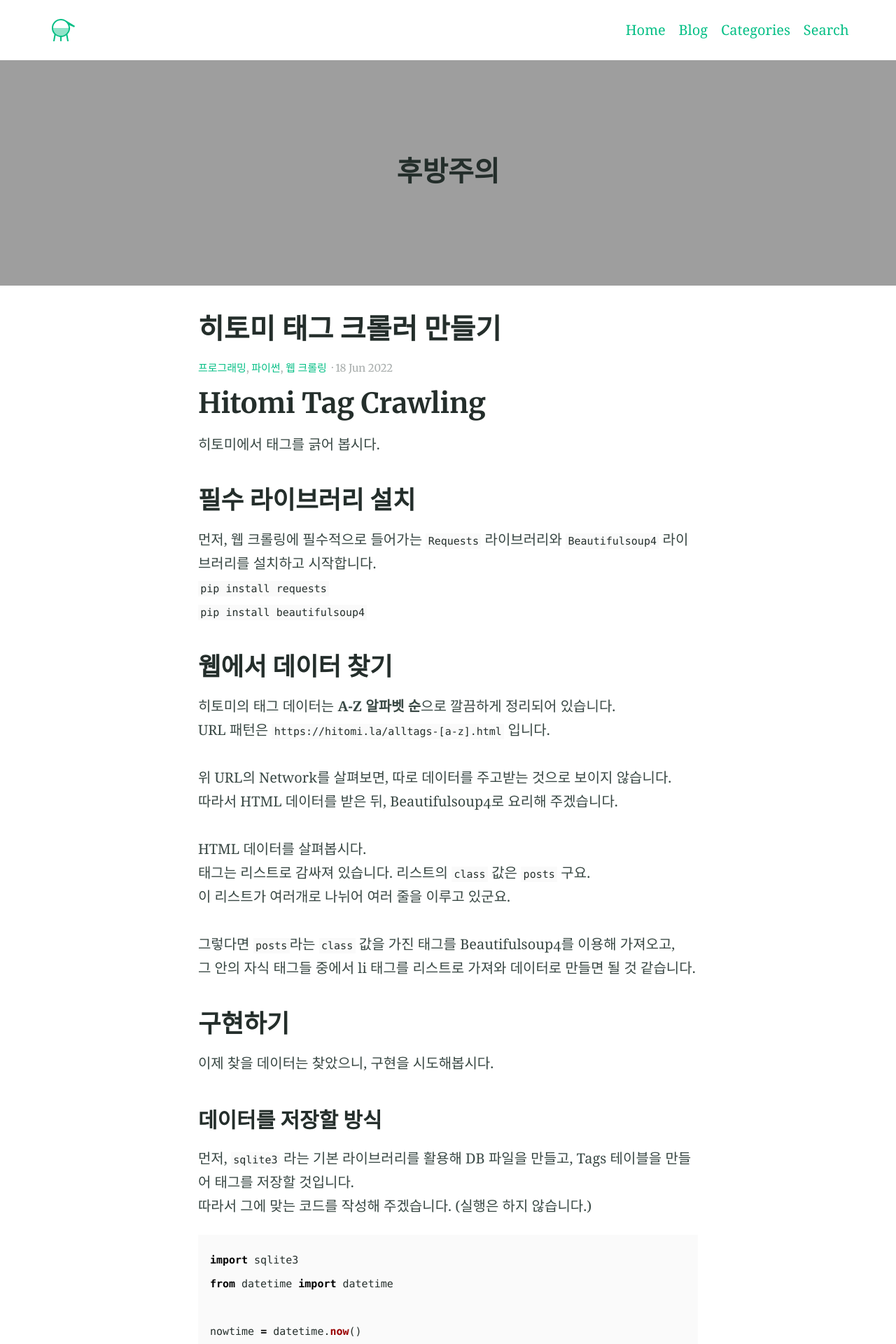
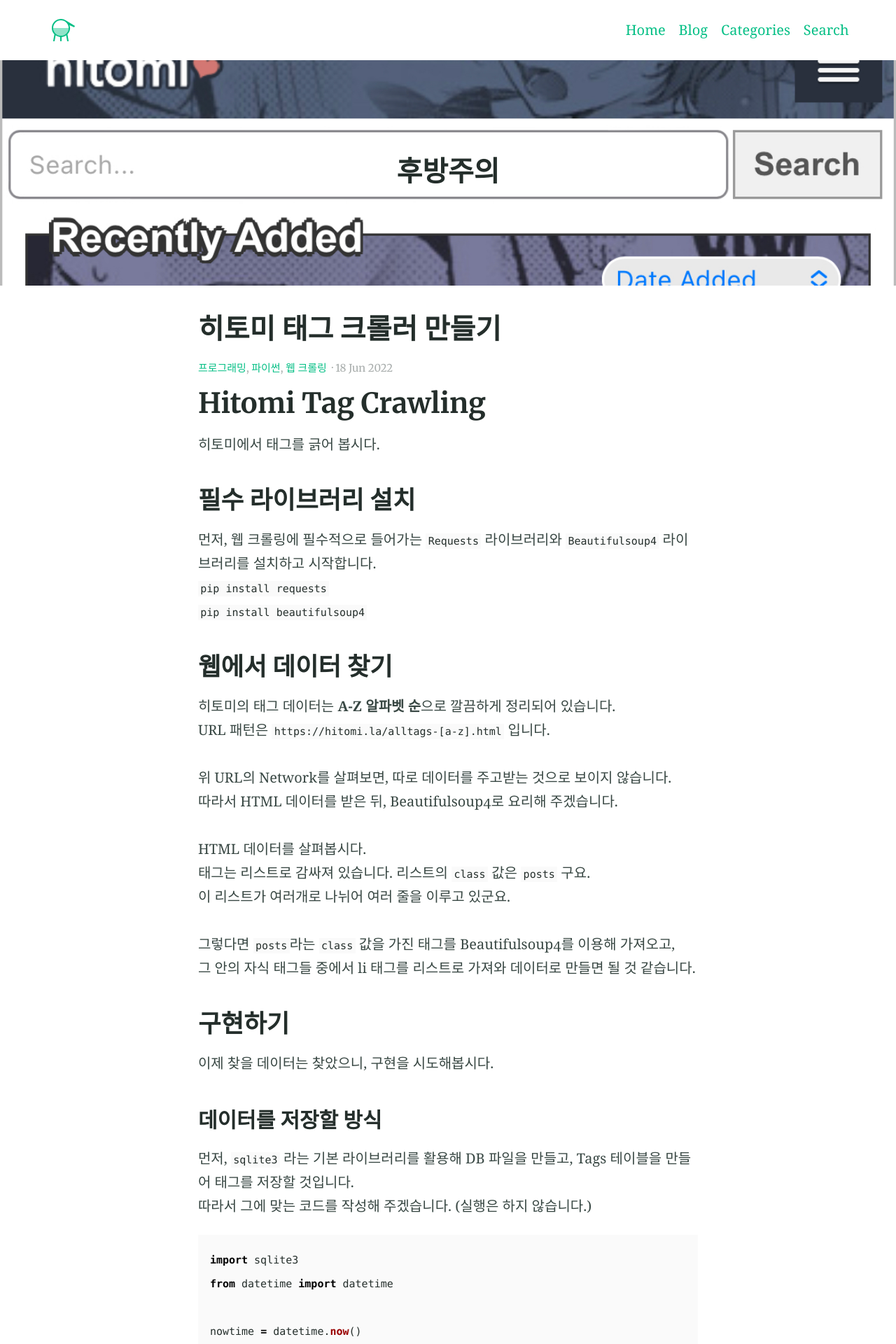
Before and after one commit to sserve-kr/sserve-kr.github.io, a Jekyll site: the page built from _posts/2022-06-18-1.md, in a window 1280 px wide. Shown: the top 1920 px of the page at 70% size. Built offline with Jekyll 4.4.1, drawn with Linux system fonts in a browser that asks for light colours.

Commit message:
Update 2022-06-18-1.md

```diff
--- a/_posts/2022-06-18-1.md
+++ b/_posts/2022-06-18-1.md
@@ -7,7 +7,7 @@ categories:
 excerpt: Requests와 Beautifulsoup4 라이브러리를 활용한 히토미 태그 크롤링 스크립트 짜기
 feature_text: |
   # 후방주의
-feature_image: "https://www.sserve.me/assets/postassets/"
+feature_image: "https://www.sserve.me/assets/postassets/04AC6230-A64A-42CF-B817-9B3F417CE0C6.jpeg"
 ---
 
 # Hitomi Tag Crawling
```
